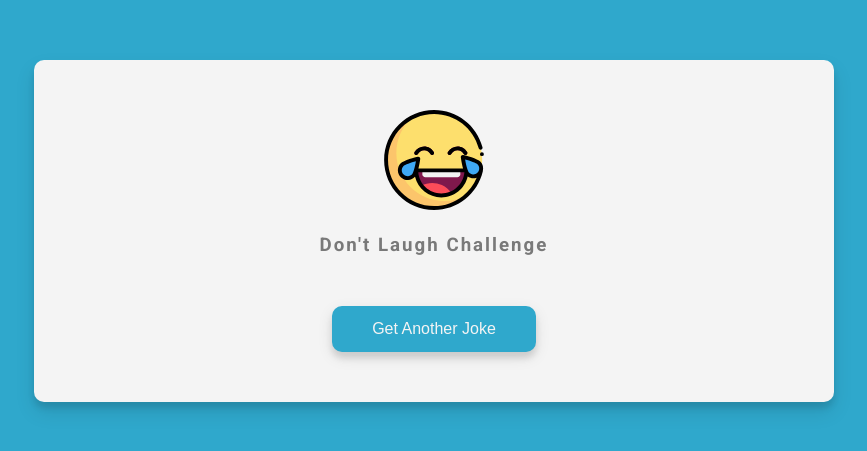
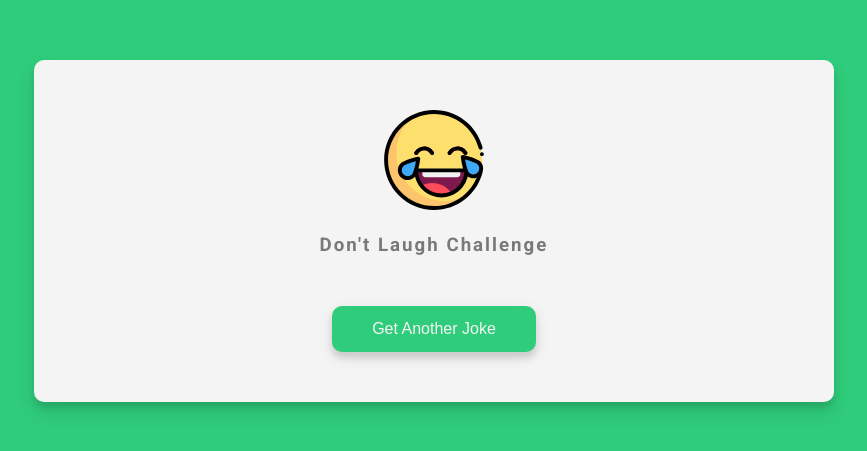
Before and after one commit to mohammad00alavi/webpack-intro, a website built with webpack: page src/template.html in a window 1280 px wide. Shown: the part 169-620 px from the top of the page, without its empty margins (206-1073 px from the left). Built offline with nearby package versions, Linux system fonts and the light colour scheme; no server answers.

Commit message:
updated primary color style

```diff
--- a/src/styles/main.scss
+++ b/src/styles/main.scss
@@ -1,6 +1,6 @@
 @import url("https://fonts.googleapis.com/css2?family=Roboto:wght@400;700&display=swap");
 
-$primary-color: #2fa8cc;
+$primary-color: #2fcc7b;
 $secondary-color: #f4f4f4;
 $box-shadow: 0 10px 20px rgba(0, 0, 0, 0.1), 0 6px 6px rgba(0, 0, 0, 0.1);
 
```
Also changed, not shown: dist/bundle3d19df497a0752e000e1.js, dist/index.html, 2 other files.
